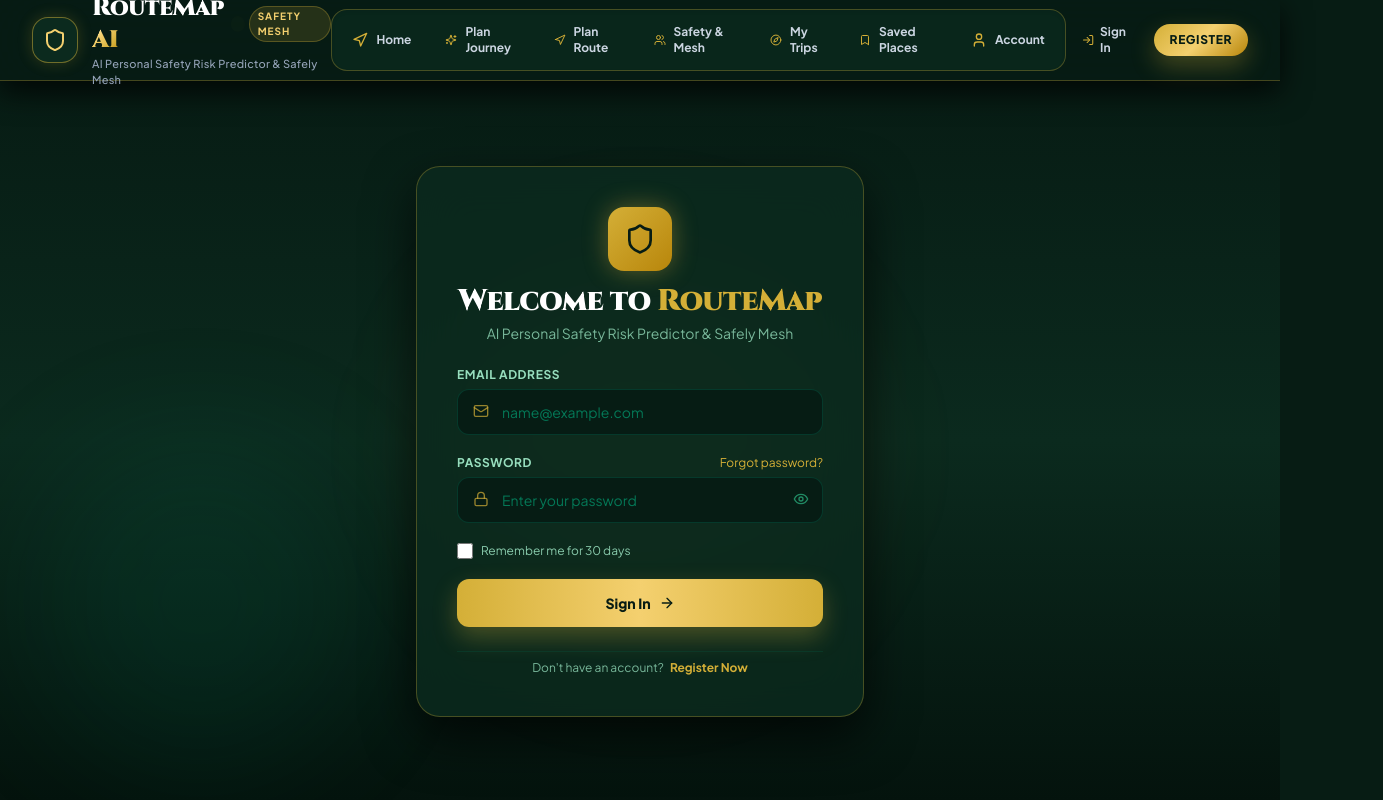
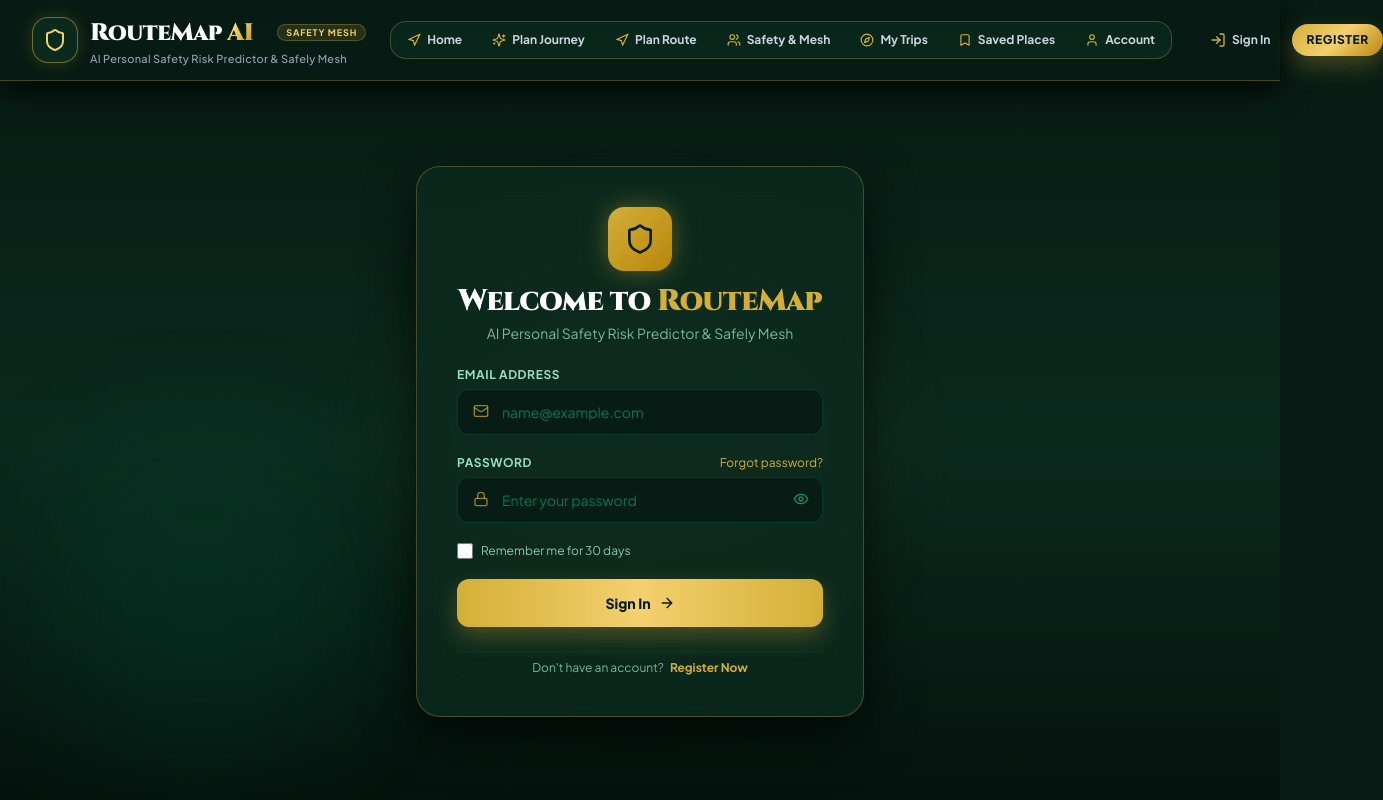
Before and after one commit to keerthiga0905/Youroute-, a React (Vite) app in the folder frontend/: page /login in a window 1280 px wide. Shown: the top 800 px of the page, 1383 px wide, since content can reach past the window. Built offline with nearby package versions, Linux system fonts and the light colour scheme; a web font is replaced by a local one.

Commit message:
Fix navbar alignment and text wrapping for brand title and navigation tabs

```diff
--- a/frontend/src/components/Navbar.tsx
+++ b/frontend/src/components/Navbar.tsx
@@ -41,33 +41,33 @@ export const Navbar: React.FC = () => {
   return (
     <>
       {/* Sticky Desktop & Tablet Luxury Glass Navbar */}
-      <header className="sticky top-0 z-[1000] bg-[#071C14]/90 backdrop-blur-2xl border-b border-[#D4AF37]/30 shadow-[0_10px_30px_rgba(0,0,0,0.8)] font-sans">
-        <div className="max-w-7xl mx-auto px-4 sm:px-6 lg:px-8 h-20 flex items-center justify-between">
+      <header className="sticky top-0 z-[1000] bg-[#071C14]/95 backdrop-blur-2xl border-b border-[#D4AF37]/30 shadow-[0_10px_30px_rgba(0,0,0,0.8)] font-sans">
+        <div className="max-w-[96rem] mx-auto px-4 sm:px-6 lg:px-8 h-20 flex items-center justify-between gap-3 lg:gap-6">
 
           {/* Logo Brand: Gold Shield + Serif Heading */}
-          <Link to="/" className="flex items-center gap-3.5 group">
-            <div className="relative p-2.5 bg-[#0B2A1E] border border-[#D4AF37]/50 rounded-2xl group-hover:border-[#F4D06F] transition-all duration-300 shadow-[0_0_15px_rgba(212,175,55,0.2)]">
-              <Shield className="w-6 h-6 text-[#F4D06F] group-hover:scale-110 transition-transform" />
+          <Link to="/" className="flex items-center gap-3 flex-shrink-0 group">
+            <div className="relative p-2.5 bg-[#0B2A1E] border border-[#D4AF37]/50 rounded-2xl group-hover:border-[#F4D06F] transition-all duration-300 shadow-[0_0_15px_rgba(212,175,55,0.2)] flex-shrink-0">
+              <Shield className="w-5 h-5 sm:w-6 sm:h-6 text-[#F4D06F] group-hover:scale-110 transition-transform" />
               <div className="absolute inset-0 bg-[#D4AF37]/10 rounded-2xl blur opacity-0 group-hover:opacity-100 transition-opacity" />
             </div>
-            <div>
-              <div className="flex items-center gap-2">
-                <span className="text-2xl font-black font-serif tracking-tight text-white group-hover:text-[#F4D06F] transition-colors">
+            <div className="flex flex-col justify-center">
+              <div className="flex items-center gap-2 whitespace-nowrap">
+                <span className="text-xl sm:text-2xl font-black font-serif tracking-tight text-white group-hover:text-[#F4D06F] transition-colors leading-none">
                   RouteMap <span className="gold-text-gradient">AI</span>
                 </span>
-                <span className="w-2 h-2 rounded-full bg-[#D4AF37] animate-ping" />
-                <span className="text-[10px] uppercase font-bold tracking-widest px-2 py-0.5 bg-[#D4AF37]/15 text-[#F4D06F] border border-[#D4AF37]/30 rounded-full">
+                <span className="w-2 h-2 rounded-full bg-[#D4AF37] animate-ping flex-shrink-0" />
+                <span className="text-[9px] uppercase font-bold tracking-widest px-2 py-0.5 bg-[#D4AF37]/15 text-[#F4D06F] border border-[#D4AF37]/30 rounded-full whitespace-nowrap flex-shrink-0 leading-tight">
                   SAFETY MESH
                 </span>
               </div>
-              <p className="text-[11px] text-slate-400 hidden sm:block font-medium tracking-wide">
+              <p className="text-[10px] sm:text-[11px] text-slate-400 hidden xl:block font-medium tracking-wide mt-1 whitespace-nowrap leading-none">
                 AI Personal Safety Risk Predictor & Safely Mesh
               </p>
             </div>
           </Link>
 
           {/* Desktop Navigation Links */}
-          <nav className="hidden lg:flex items-center gap-1.5 p-1.5 rounded-2xl bg-[#0B2A1E]/80 border border-[#D4AF37]/30 shadow-inner">
+          <nav className="hidden lg:flex items-center gap-1 xl:gap-1.5 p-1 rounded-2xl bg-[#0B2A1E]/80 border border-[#D4AF37]/30 shadow-inner flex-shrink-0">
             {navLinks.map((link) => {
               const Icon = link.icon;
               const isActive = location.pathname === link.path;
@@ -75,56 +75,56 @@ export const Navbar: React.FC = () => {
                 <Link
                   key={link.path}
                   to={link.path}
-                  className={`flex items-center gap-2 px-3.5 py-2 rounded-xl text-xs font-bold transition-all duration-300 ${
+                  className={`flex items-center gap-1.5 px-2.5 xl:px-3 py-1.5 rounded-xl text-xs font-bold whitespace-nowrap transition-all duration-300 ${
                     isActive
-                      ? 'bg-gradient-to-r from-[#D4AF37] via-[#F4D06F] to-[#D4AF37] text-[#071C14] shadow-[0_0_20px_rgba(212,175,55,0.4)] scale-[1.02]'
+                      ? 'bg-gradient-to-r from-[#D4AF37] via-[#F4D06F] to-[#D4AF37] text-[#071C14] shadow-[0_0_18px_rgba(212,175,55,0.4)] scale-[1.02]'
                       : 'text-slate-300 hover:text-[#F4D06F] hover:bg-[#103526]/80'
                   }`}
                 >
-                  <Icon className={`w-4 h-4 ${isActive ? 'text-[#071C14]' : 'text-[#D4AF37]'}`} />
-                  <span>{link.label}</span>
+                  <Icon className={`w-3.5 h-3.5 flex-shrink-0 ${isActive ? 'text-[#071C14]' : 'text-[#D4AF37]'}`} />
+                  <span className="whitespace-nowrap">{link.label}</span>
                 </Link>
               );
             })}
           </nav>
 
           {/* Right Action / Auth Status */}
-          <div className="flex items-center gap-3">
+          <div className="flex items-center gap-2 sm:gap-3 flex-shrink-0">
             {isAuth ? (
-              <div className="flex items-center gap-3">
+              <div className="flex items-center gap-2 sm:gap-2.5">
                 {currentUser?.public_user_id && (
-                  <span className="hidden sm:inline-flex items-center gap-1.5 px-3 py-1 bg-[#0B2A1E] border border-[#D4AF37]/40 text-[#D4AF37] rounded-xl text-xs font-mono font-bold">
+                  <span className="hidden xl:inline-flex items-center gap-1.5 px-2.5 py-1 bg-[#0B2A1E] border border-[#D4AF37]/40 text-[#D4AF37] rounded-xl text-xs font-mono font-bold whitespace-nowrap">
                     <QrCode className="w-3.5 h-3.5" />
                     <span>{currentUser.public_user_id}</span>
                   </span>
                 )}
                 <Link
                   to="/profile"
-                  className="w-10 h-10 rounded-xl bg-gradient-to-br from-[#D4AF37] to-[#B8860B] text-[#071C14] font-black text-sm flex items-center justify-center shadow-[0_0_15px_rgba(212,175,55,0.3)] hover:scale-105 transition"
+                  className="w-9 h-9 sm:w-10 sm:h-10 rounded-xl bg-gradient-to-br from-[#D4AF37] to-[#B8860B] text-[#071C14] font-black text-xs sm:text-sm flex items-center justify-center shadow-[0_0_15px_rgba(212,175,55,0.3)] hover:scale-105 transition flex-shrink-0"
                   title="View Profile"
                 >
                   {currentUser?.full_name?.charAt(0) || 'U'}
                 </Link>
                 <button
                   onClick={handleSignOut}
-                  className="p-2 text-slate-400 hover:text-red-400 hover:bg-red-950/40 rounded-xl transition"
+                  className="p-2 text-slate-400 hover:text-red-400 hover:bg-red-950/40 rounded-xl transition flex-shrink-0"
                   title="Sign Out"
                 >
-                  <LogOut className="w-5 h-5" />
+                  <LogOut className="w-4 h-4 sm:w-5 sm:h-5" />
                 </button>
               </div>
             ) : (
               <div className="flex items-center gap-2">
                 <Link
                   to="/login"
-                  className="px-4 py-2 text-xs font-bold text-slate-300 hover:text-[#D4AF37] transition flex items-center gap-1.5"
+                  className="px-3.5 py-2 text-xs font-bold text-slate-300 hover:text-[#D4AF37] transition flex items-center gap-1.5 whitespace-nowrap"
                 >
                   <LogIn className="w-4 h-4 text-[#D4AF37]" />
                   <span>Sign In</span>
                 </Link>
                 <Link
                   to="/register"
-                  className="gold-btn-primary px-4 py-2 text-xs tracking-wider uppercase font-extrabold flex items-center gap-1.5"
+                  className="gold-btn-primary px-3.5 py-2 text-xs tracking-wider uppercase font-extrabold flex items-center gap-1.5 whitespace-nowrap"
                 >
                   <span>Register</span>
                 </Link>
```
